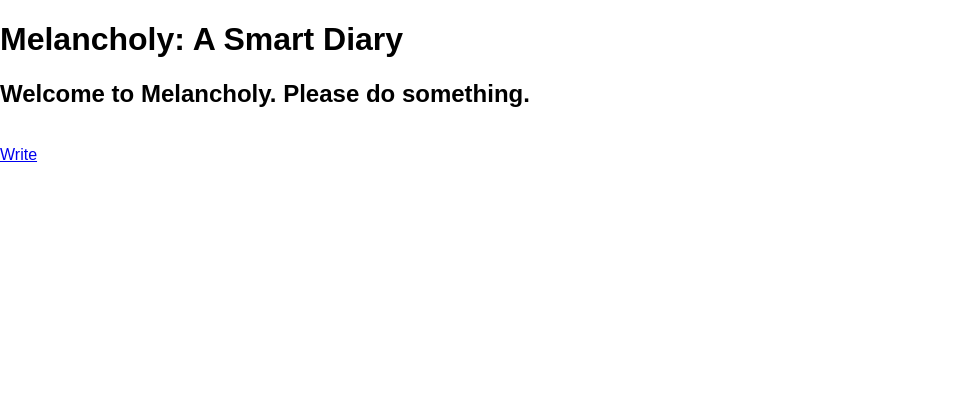
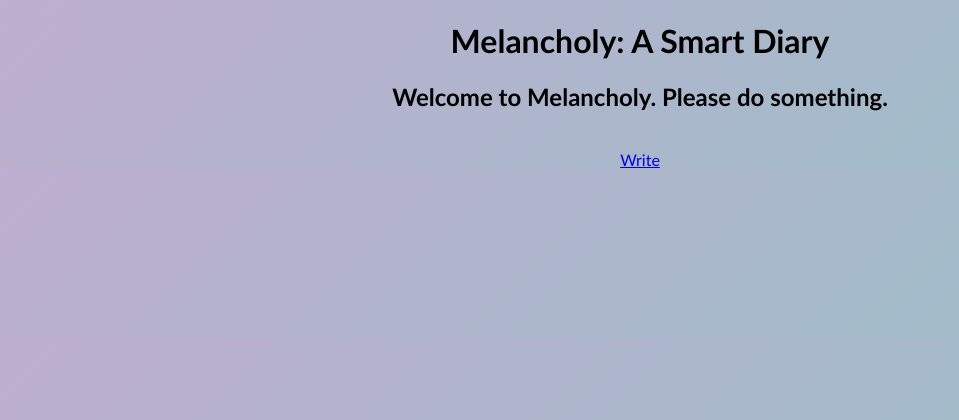
Before and after one commit to m-nsk/Melancholy, a Flask app: page / in a window 1280 px wide. Shown: the top 420 px of the page, without its empty margins (0-959 px from the left). Run offline with Flask 2, Linux system fonts and the light colour scheme.

Commit message:
updated css

```diff
--- a/static/css/main.css
+++ b/static/css/main.css
@@ -1,4 +1,40 @@
-body {
+body, html{
     margin: 0;
-    font-family: sans-serif;
+    font-family: 'Trebuchet MS', sans-serif;
+    background: #BEAECF;
+    background: -moz-linear-gradient(-45deg, #BEAECF 0%, #99C0C8 100%);
+    background: -webkit-linear-gradient(-45deg, #BEAECF 0%, #99C0C8 100%);
+    background: linear-gradient(135deg, #BEAECF 0%, #99C0C8 100%);
+    text-align: center;
 }
+
+.content {
+    margin: 0 auto;
+    width: 700px;
+}
+
+table, td, th {
+    border: 1px solid #aaa;
+}
+
+table {
+    border-collapse: collapse;
+    width: 100%;
+}
+
+th {
+    height: 30px;
+}
+
+td {
+    text-align: center;
+    padding: 5px;
+}
+
+.form {
+    margin-top: 20px;
+}
+
+#content {
+    width: 70%;
+}
```
